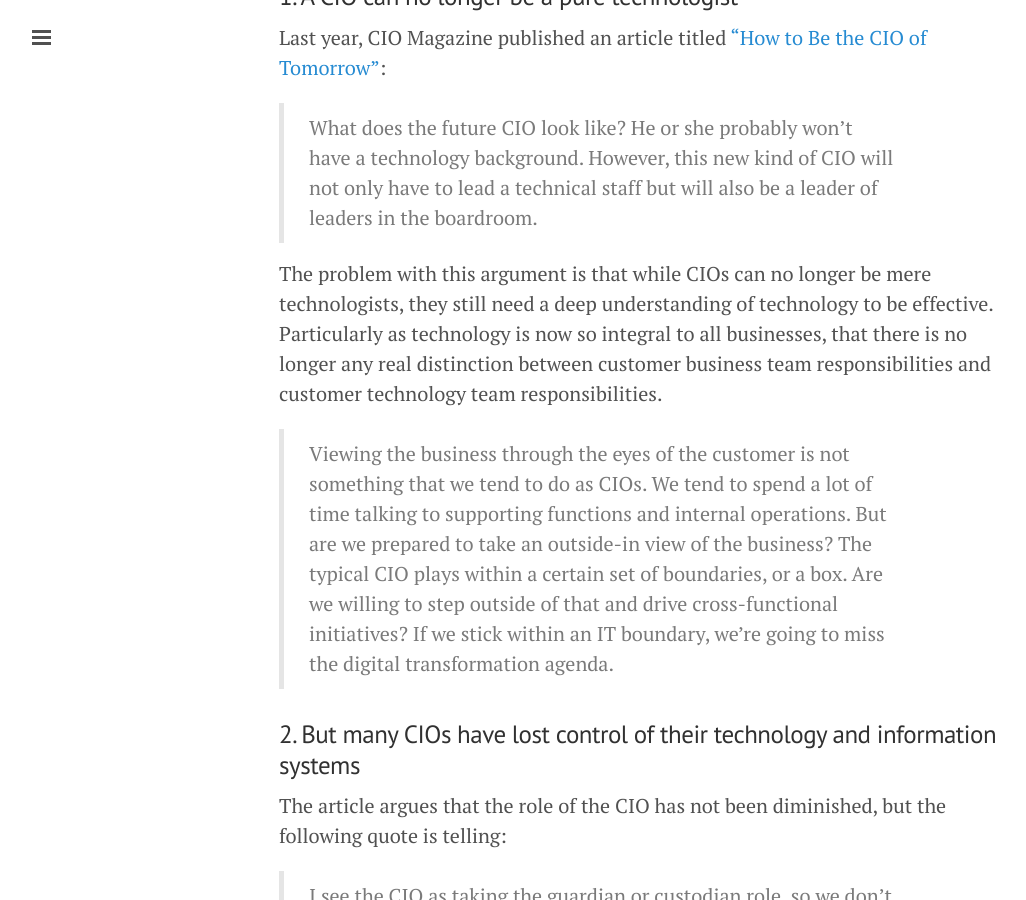
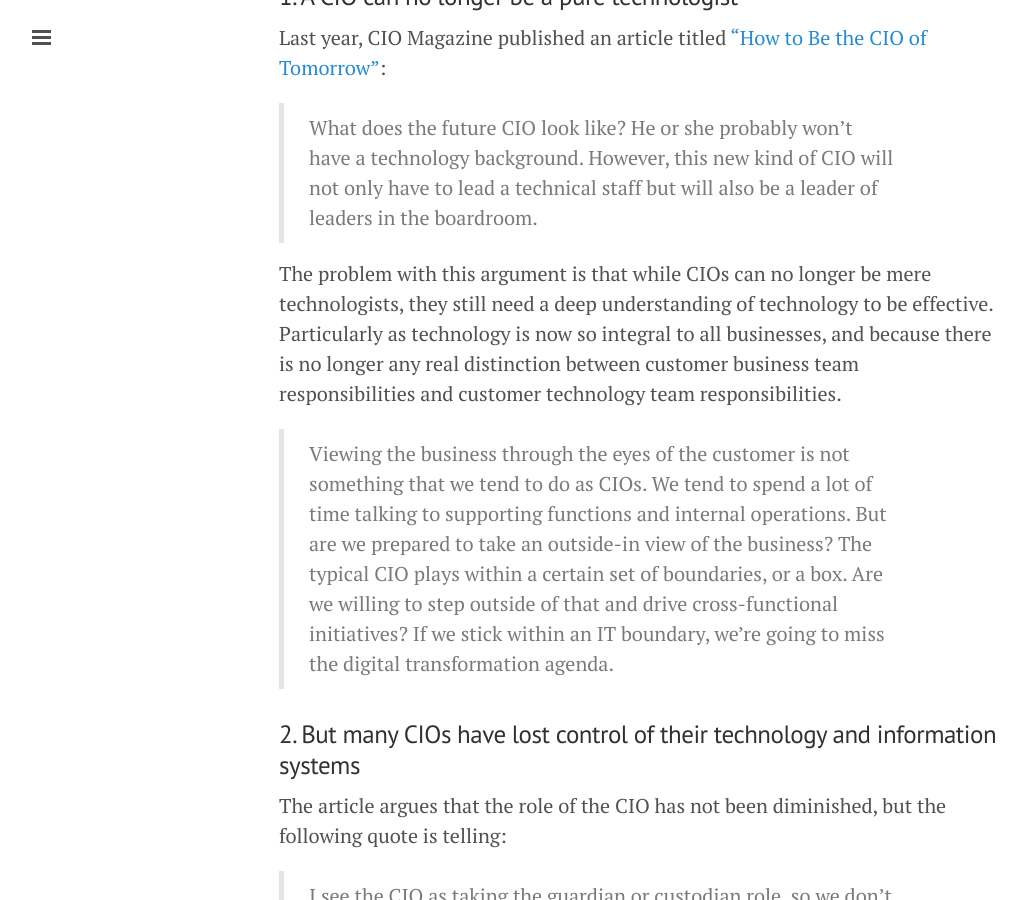
Before and after one commit to imclaren/blog, a Jekyll site: the page built from _posts/2015-02-10-blackbox.md, in a window 1280 px wide and 900 px high, scrolled down 798 px. Shown: the whole window, without its empty margins (1-1027 px from the left). Built offline with Jekyll 4.4.1, drawn with Linux system fonts in a browser that asks for light colours; Markdown is read by kramdown in place of the engine named in the settings.

Commit message:
blackbox

```diff
--- a/_posts/2015-02-10-blackbox.md
+++ b/_posts/2015-02-10-blackbox.md
@@ -15,7 +15,7 @@ Last year, CIO Magazine published an article titled ["How to Be the CIO of Tomor
 
 > What does the future CIO look like? He or she probably won’t have a technology background. However, this new kind of CIO will not only have to lead a technical staff but will also be a leader of leaders in the boardroom.
 
-The problem with this argument is that while CIOs can no longer be mere technologists, they still need a deep understanding of technology to be effective. Particularly as technology is now so integral to all businesses, that there is no longer any real distinction between customer business team responsibilities and customer technology team responsibilities.
+The problem with this argument is that while CIOs can no longer be mere technologists, they still need a deep understanding of technology to be effective. Particularly as technology is now so integral to all businesses, and because there is no longer any real distinction between customer business team responsibilities and customer technology team responsibilities.
 
 > Viewing the business through the eyes of the customer is not something that we tend to do as CIOs. We tend to spend a lot of time talking to supporting functions and internal operations. But are we prepared to take an outside-in view of the business? The typical CIO plays within a certain set of boundaries, or a box. Are we willing to step outside of that and drive cross-functional initiatives? If we stick within an IT boundary, we're going to miss the digital transformation agenda.
 
```
